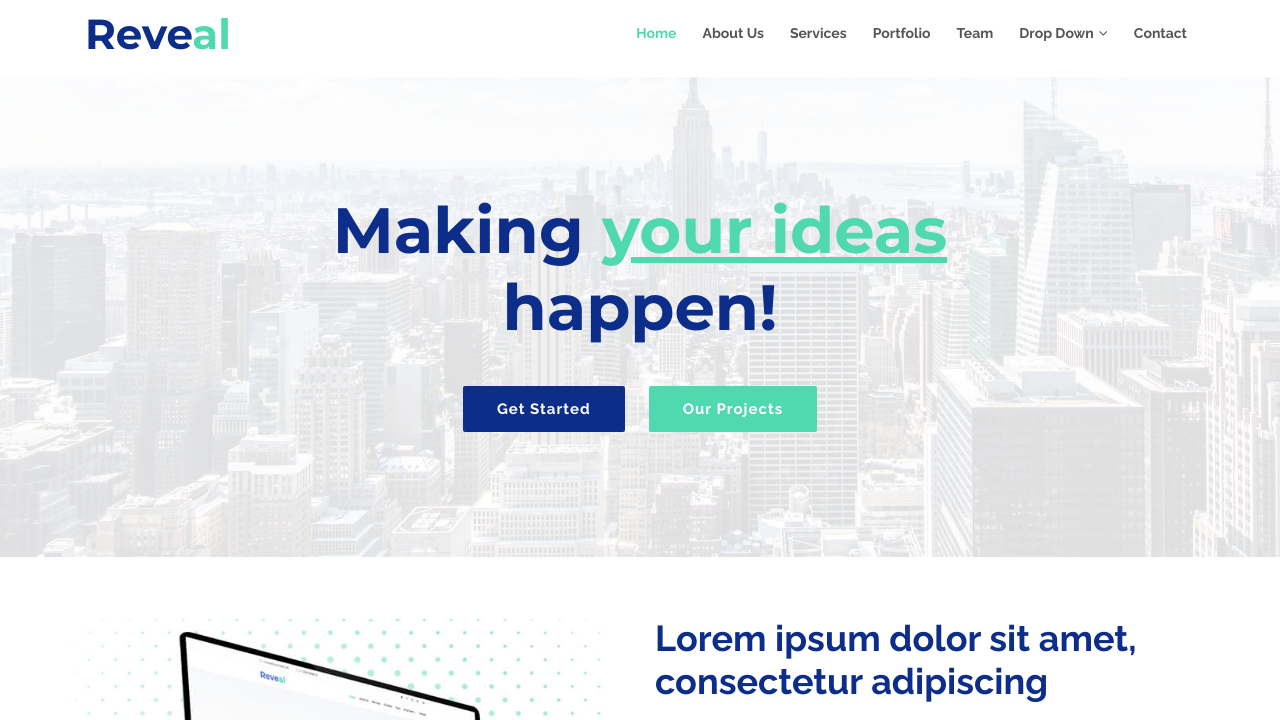
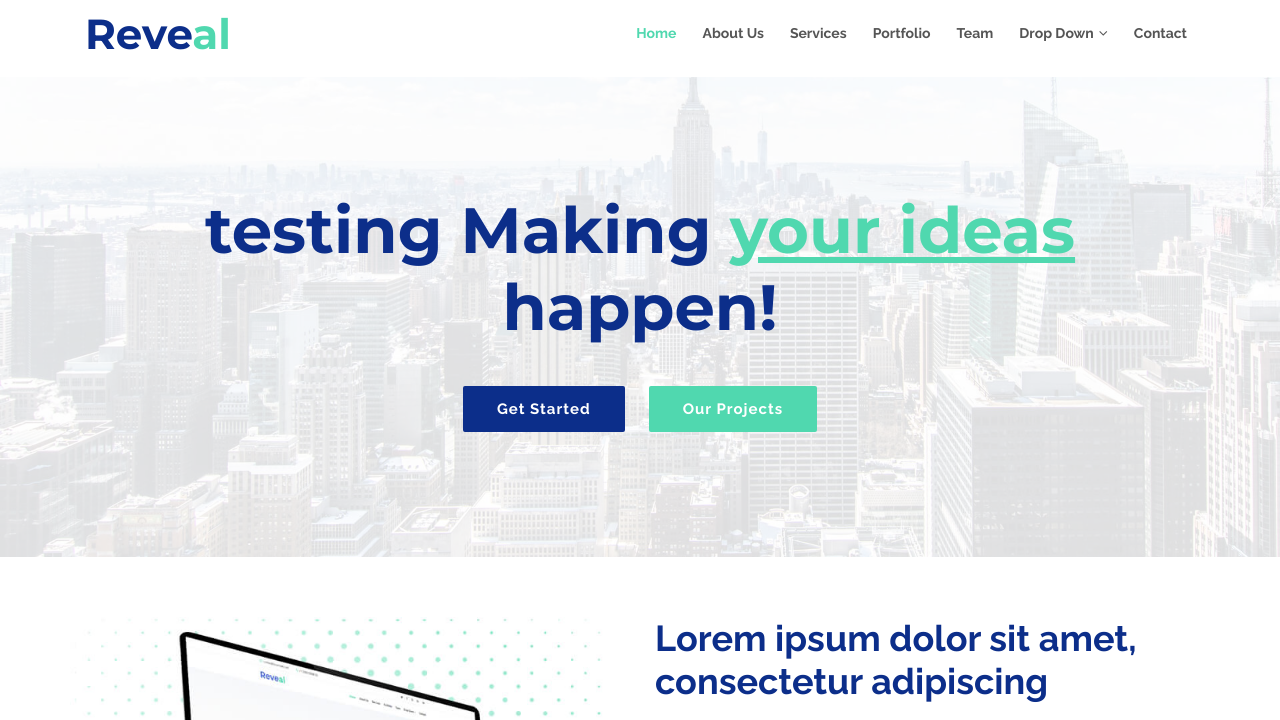
Before and after one commit to alexpvpmindustry/testwebsite, a plain HTML site: page index.html in a window 1280 px wide. Shown: the part 50-770 px from the top of the page. Drawn offline with nearby package versions, Linux system fonts and the light colour scheme; some packages are replaced by stand-ins of ours; files whose address does not match are found by name.

Commit message:
add testing line

```diff
--- a/index.html
+++ b/index.html
@@ -119,7 +119,7 @@
   <section id="intro">
 
     <div class="intro-content">
-      <h2>Making <span>your ideas</span><br>happen!</h2>
+      <h2>testing Making <span>your ideas</span><br>happen!</h2>
       <div>
         <a href="#about" class="btn-get-started scrollto">Get Started</a>
         <a href="#portfolio" class="btn-projects scrollto">Our Projects</a>
```
